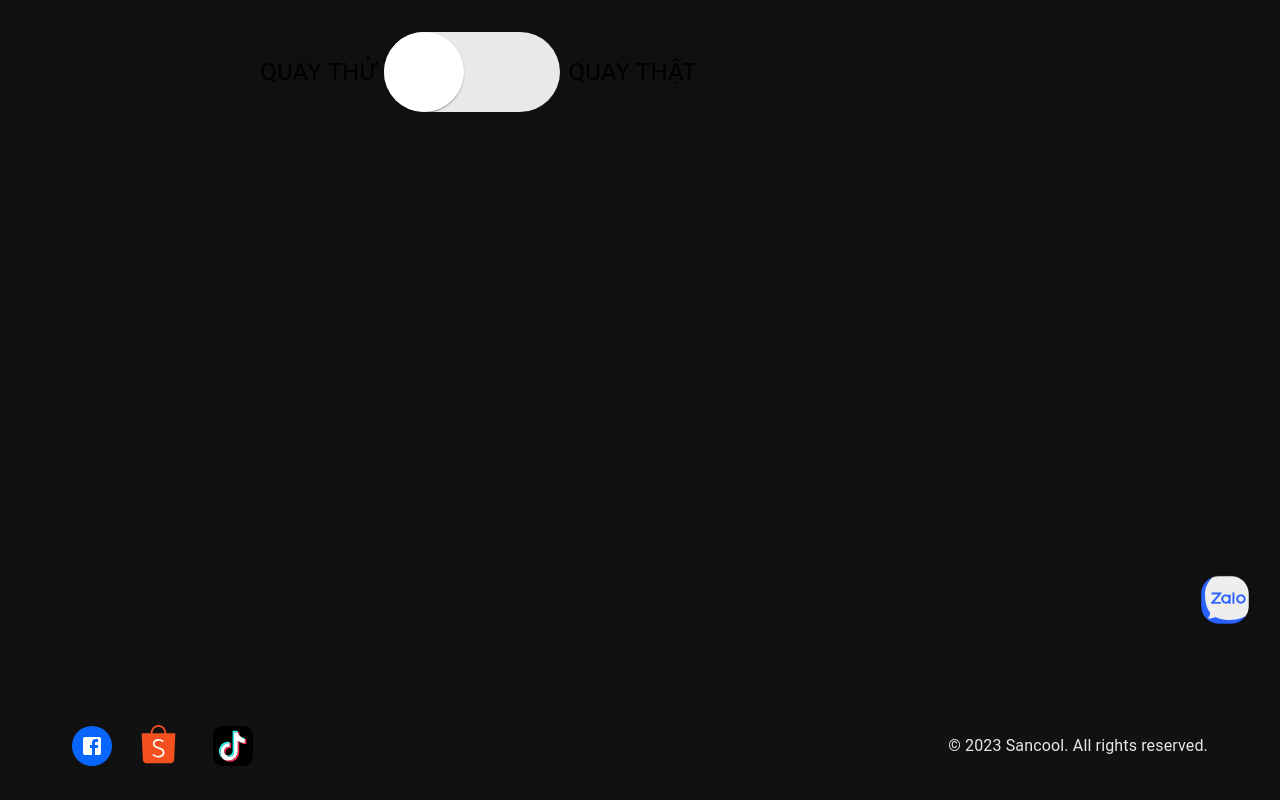
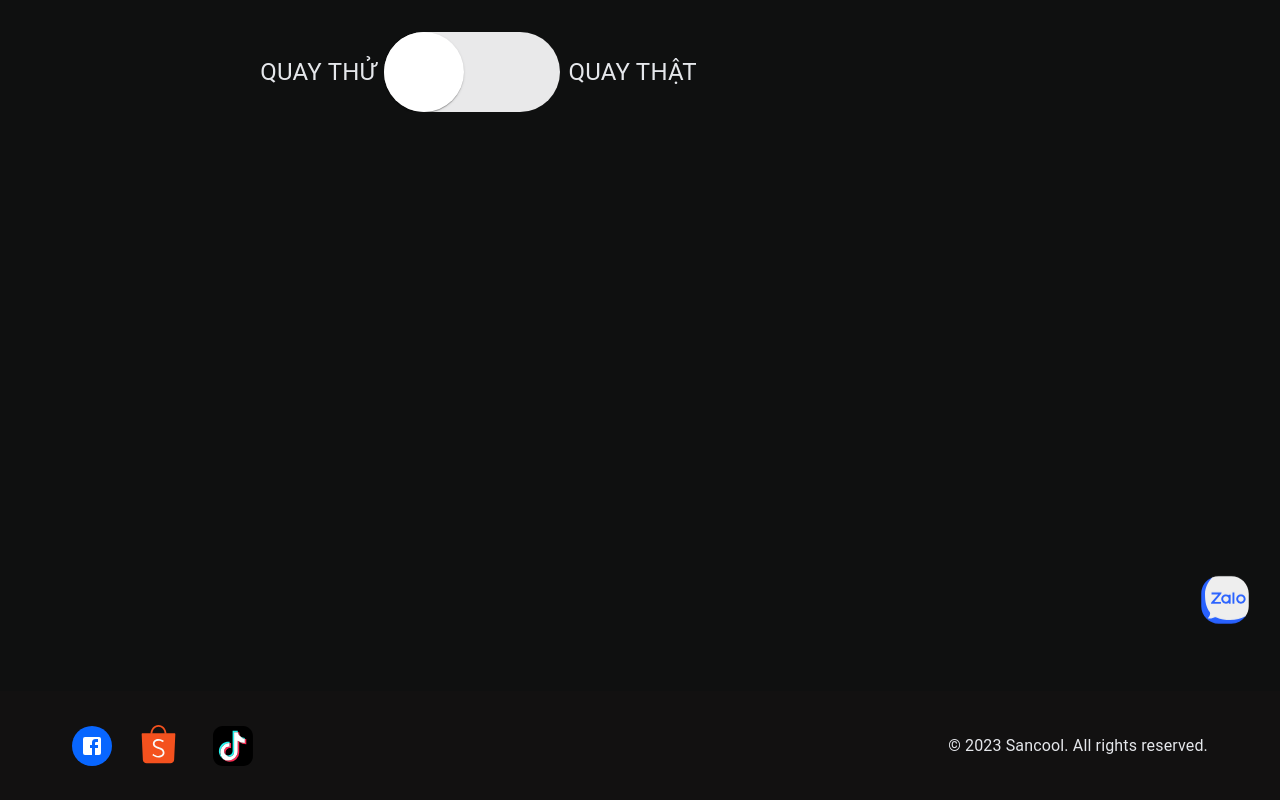
Before and after one commit to huycanh14/sancool, a Next.js app: page /quay-thuong in a window 1280 px wide. Built offline with nearby package versions, Linux system fonts and the light colour scheme; no server answers; the database is empty.

Commit message:
fix: color

```diff
--- a/components/choose-switch/index.tsx
+++ b/components/choose-switch/index.tsx
@@ -103,7 +103,7 @@ const ChooseSwitch = (props: Props) => {
         <Stack direction="row" spacing={1} alignItems="center">
           <Typography
             sx={{ fontSize: "1.5rem", textTransform: "uppercase" }}
-            // className="text-[#455A64]"
+            className="text-[#e5e7eb]"
           >
             {props.txtTry || "Try"}
           </Typography>
@@ -114,7 +114,7 @@ const ChooseSwitch = (props: Props) => {
           />
           <Typography
             sx={{ fontSize: "1.5rem", textTransform: "uppercase" }}
-            // className="text-[#455A64]"
+            className="text-[#e5e7eb]"
           >
             {props.txtReal || "Real"}
           </Typography>
--- a/components/footer/footer-client.tsx
+++ b/components/footer/footer-client.tsx
@@ -18,7 +18,10 @@ const FooterClient = () => {
           height: "auto",
           paddingTop: "1rem",
           paddingBottom: "1rem",
-          position: "fixed",
+          position: {
+            md: "fixed",
+            xs: "unset",
+          },
           bottom: 0,
           // backgroundColor: "rgba(51,51,51,.95)",
           backgroundColor: "rgb(19 18 18 / 95%)",
--- a/tailwind.config.ts
+++ b/tailwind.config.ts
@@ -3,6 +3,7 @@ import type { Config } from "tailwindcss";
 const config: Config = {
   content: [
     "./pages/**/*.{js,ts,jsx,tsx,mdx}",
+    "./Components/**/*.{js,ts,jsx,tsx,mdx}",
     "./components/**/*.{js,ts,jsx,tsx,mdx}",
     "./app/**/*.{js,ts,jsx,tsx,mdx}",
   ],
```
